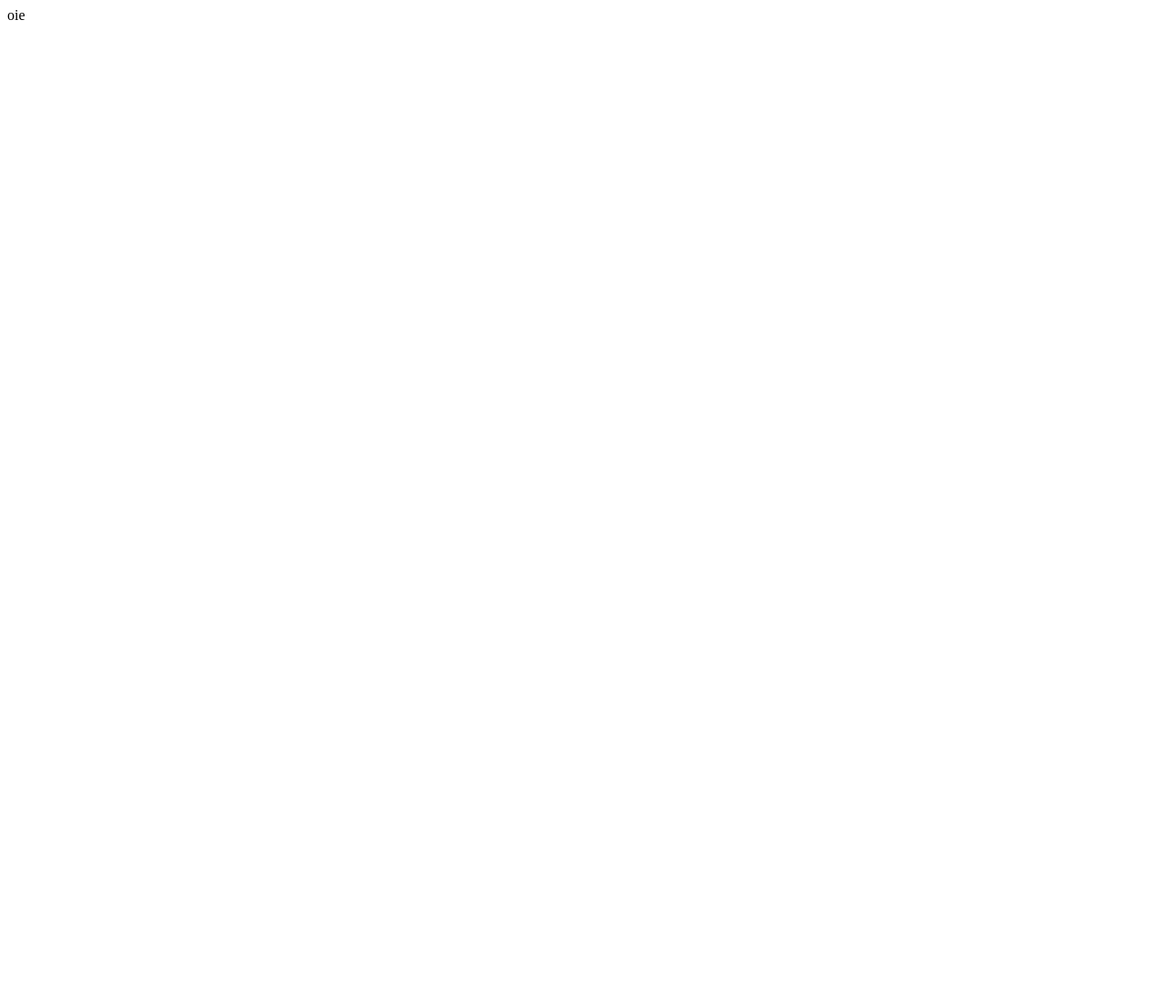
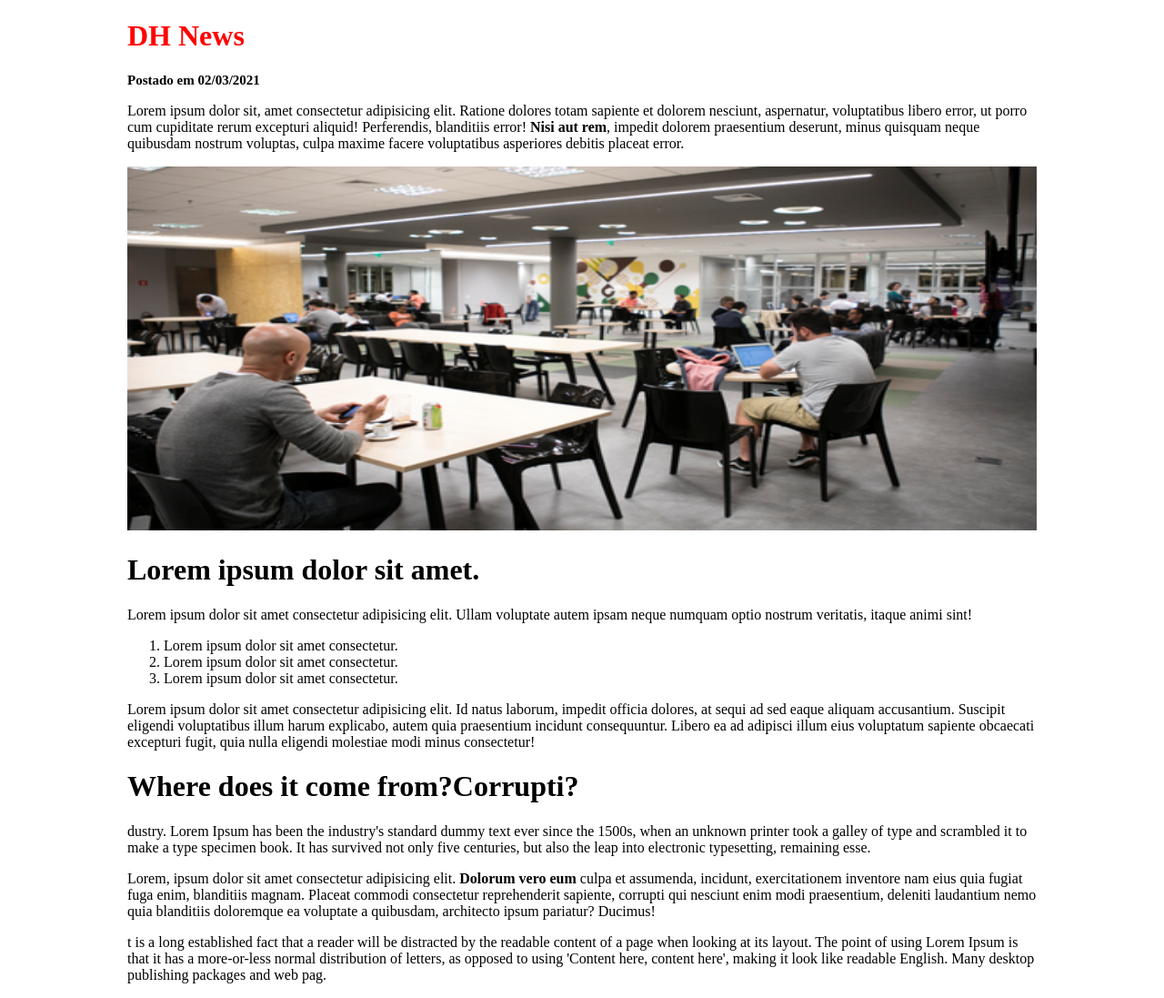
Before and after one commit to VivianRibeiro/dh-news, a plain HTML site: page index.html in a window 1280 px wide. Shown: the whole page at 91% size. Before the commit the page ends 800 px from the top, so only its background shows below. Drawn offline with Linux system fonts and the light colour scheme; a web font is replaced by a local one.

Commit message:
atualizando

```diff
--- /dev/null
+++ b/css/style.css
@@ -0,0 +1,22 @@
+@import url('https://fonts.googleapis.com/css2?family=Koh+Santepheap:wght@300&display=swap');
+*{
+    box-sizing: border-box;
+}
+body{
+    font-family: "Koh Santepheap";
+}
+.container{
+    width: 1000px;
+    max-width: 100%;
+    margin: 0 auto;
+}
+header h1{
+    color: red;
+}
+header h2{
+    font-size: 15px;
+}
+.banner1 img{
+    width: 1000px;
+    height: 400px;
+}
--- a/index.html
+++ b/index.html
@@ -1 +1,43 @@
-oie
+<!DOCTYPE html>
+<html>
+
+<head>
+    <title>DH News</title>
+    <meta name="viewport" content="width=device-width, initial-scale=1.0">
+    <link rel='stylesheet' href='/css/style.css' />
+</head>
+
+<body>
+    <header>
+        <div class="container">
+          <div id="logo">
+            <h1><b>DH News</b></h1>
+            <h2><b>Postado em 02/03/2021</b></h2>
+          </div>
+        </div>
+    </header>
+    <div class="container">
+        <div class="banner1">
+            <p>
+                Lorem ipsum dolor sit, amet consectetur adipisicing elit. Ratione dolores totam sapiente et dolorem nesciunt, aspernatur, voluptatibus libero error, ut porro cum cupiditate rerum excepturi aliquid! Perferendis, blanditiis error! <b>Nisi aut rem</b>, impedit dolorem praesentium deserunt, minus quisquam neque quibusdam nostrum voluptas, culpa maxime facere voluptatibus asperiores debitis placeat error.
+            </p>
+            <img src="img/destaque.webp">
+        </div>
+        <div class="banner2">
+            <h1>Lorem ipsum dolor sit amet.</h1>
+            <p>Lorem ipsum dolor sit amet consectetur adipisicing elit. Ullam voluptate autem ipsam neque numquam optio nostrum veritatis, itaque animi sint!</p>
+            <ol>
+                <li>Lorem ipsum dolor sit amet consectetur.</li>
+                <li>Lorem ipsum dolor sit amet consectetur.</li>
+                <li>Lorem ipsum dolor sit amet consectetur.</li>
+            </ol>
+            <p>Lorem ipsum dolor sit amet consectetur adipisicing elit. Id natus laborum, impedit officia dolores, at sequi ad sed eaque aliquam accusantium. Suscipit eligendi voluptatibus illum harum explicabo, autem quia praesentium incidunt consequuntur. Libero ea ad adipisci illum eius voluptatum sapiente obcaecati excepturi fugit, quia nulla eligendi molestiae modi minus consectetur!</p>
+        </div>
+        <div class="banner3">
+            <h1>Where does it come from?Corrupti?</h1>
+            <p>dustry. Lorem Ipsum has been the industry's standard dummy text ever since the 1500s, when an unknown printer took a galley of type and scrambled it to make a type specimen book. It has survived not only five centuries, but also the leap into electronic typesetting, remaining esse.</p>
+            <p>Lorem, ipsum dolor sit amet consectetur adipisicing elit. <b>Dolorum vero eum</b> culpa et assumenda, incidunt, exercitationem inventore nam eius quia fugiat fuga enim, blanditiis magnam. Placeat commodi consectetur reprehenderit sapiente, corrupti qui nesciunt enim modi praesentium, deleniti laudantium nemo quia blanditiis doloremque ea voluptate a quibusdam, architecto ipsum pariatur? Ducimus!</p>
+            <p>t is a long established fact that a reader will be distracted by the readable content of a page when looking at its layout. The point of using Lorem Ipsum is that it has a more-or-less normal distribution of letters, as opposed to using 'Content here, content here', making it look like readable English. Many desktop publishing packages and web pag.</p>
+        </div>
+
+    </div>
```
Also changed, not shown: img/destaque.webp (added), img/facebook.svg (added), img/instagram.svg (added), img/linkedin.svg (added), img/youtube.svg (added), 2 other files.
